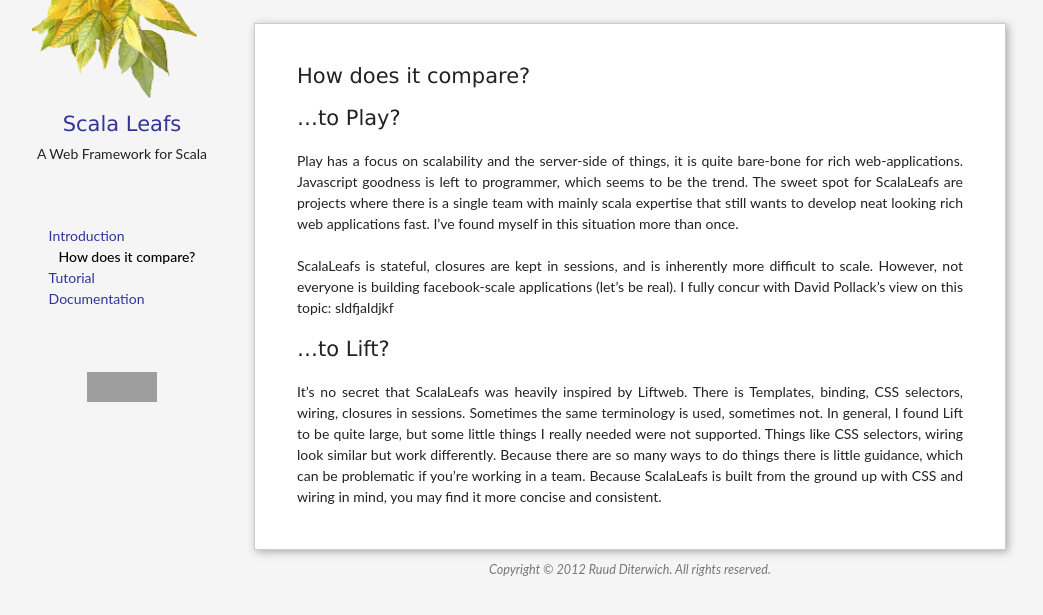
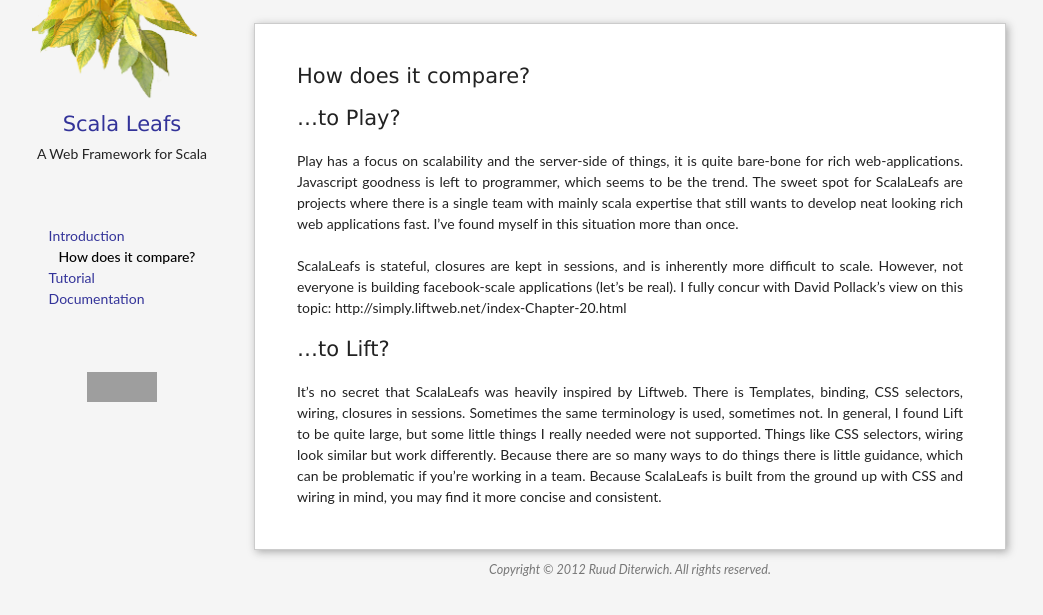
Before and after one commit to scalastuff/scalaleafs, a Jekyll site: the page built from HowDoesItCompare.md, in a window 1280 px wide. Shown: the top 615 px of the page, without its empty margins (10-1053 px from the left). Built offline with Jekyll 4.4.1, drawn with Linux system fonts in a browser that asks for light colours; grey boxes are pictures that could not be loaded.

Commit message:
Updated HowDoesItCompare.md

```diff
--- a/HowDoesItCompare.md
+++ b/HowDoesItCompare.md
@@ -10,7 +10,7 @@
 
 Play has a focus on scalability and the server-side of things, it is quite bare-bone for rich web-applications. Javascript goodness is left to programmer, which seems to be the trend. The sweet spot for ScalaLeafs are projects where there is a single team with mainly scala expertise that still wants to develop neat looking rich web applications fast. I've found myself in this situation more than once.
 
-ScalaLeafs is stateful, closures are kept in sessions, and is inherently more difficult to scale. However, not everyone is building facebook-scale applications (let's be real). I fully concur with David Pollack's view on this topic: sldfjaldjkf
+ScalaLeafs is stateful, closures are kept in sessions, and is inherently more difficult to scale. However, not everyone is building facebook-scale applications (let's be real). I fully concur with David Pollack's view on this topic: http://simply.liftweb.net/index-Chapter-20.html
 
 # ...to Lift?
 
```
